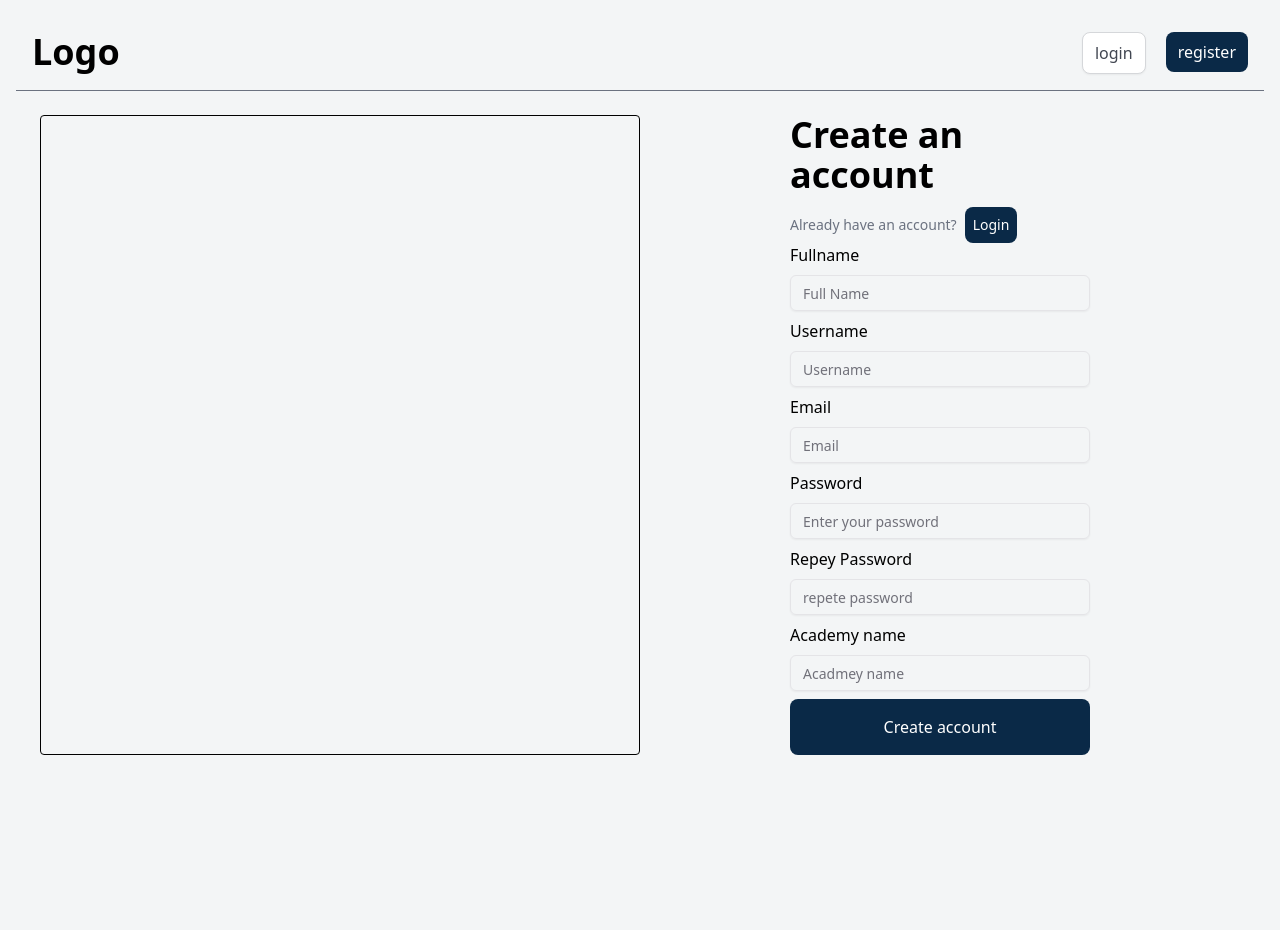
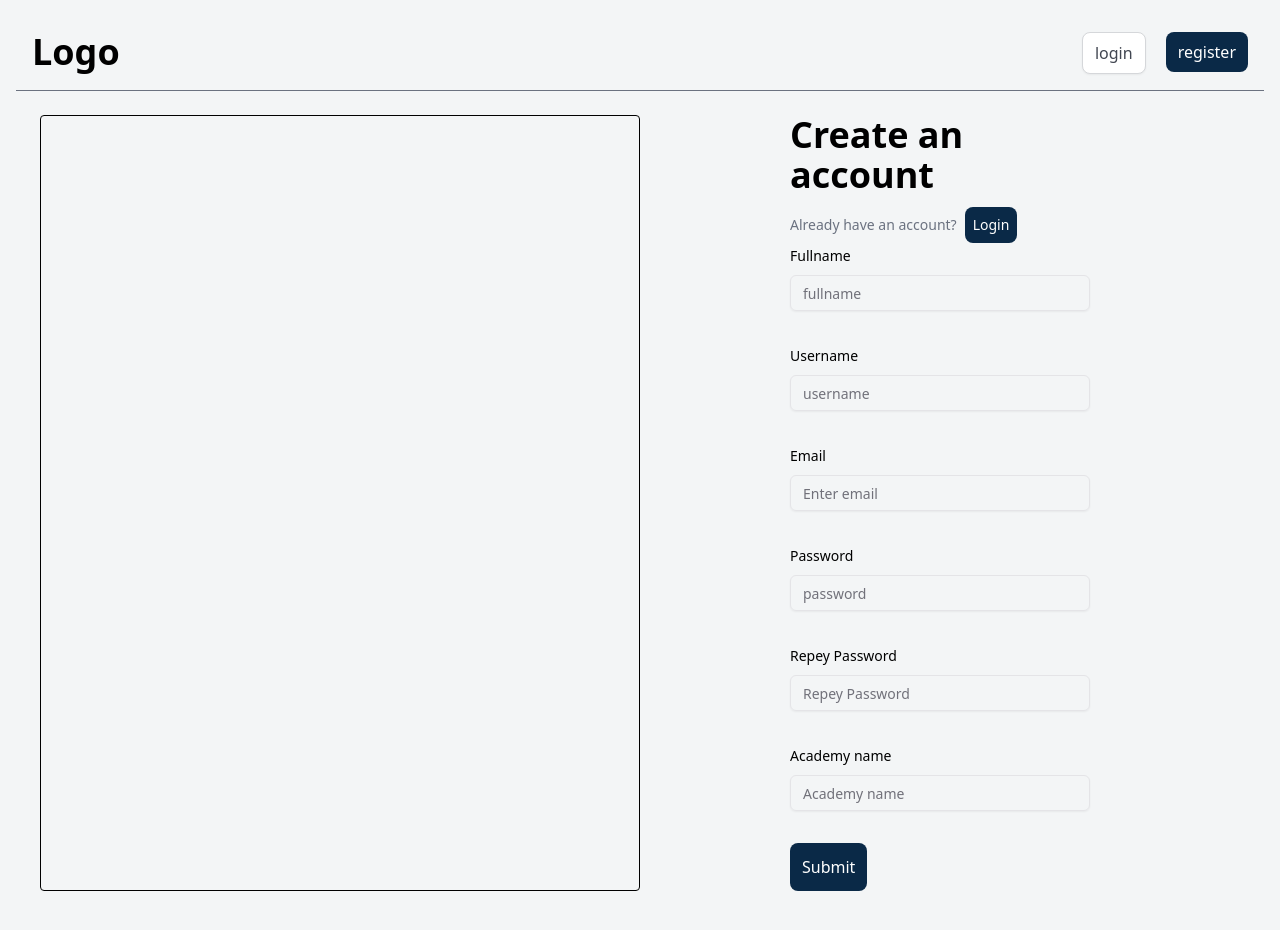
Before and after one commit to Frtook/q-bank-frontend, a Next.js app: page /register in a window 1280 px wide. Before the commit the page ends 800 px from the top, so only its background shows below. Built offline with nearby package versions, Linux system fonts and the light colour scheme; no server answers.

Commit message:
feat:add shadcd form

```diff
--- a/app/(auth)/layout.tsx
+++ b/app/(auth)/layout.tsx
@@ -3,12 +3,12 @@ import { Geist, Geist_Mono } from "next/font/google";
 
 import Navbar from "./Navbar";
 
-const geistSans = Geist({
+export const geistSans = Geist({
   variable: "--font-geist-sans",
   subsets: ["latin"],
 });
 
-const geistMono = Geist_Mono({
+export const geistMono = Geist_Mono({
   variable: "--font-geist-mono",
   subsets: ["latin"],
 });
--- a/app/(auth)/login/page.tsx
+++ b/app/(auth)/login/page.tsx
@@ -6,6 +6,15 @@ import { zodResolver } from "@hookform/resolvers/zod";
 import { useForm } from "react-hook-form";
 import { z } from "zod";
 import { useToken } from "@/hook/useAuth";
+import {
+  Form,
+  FormControl,
+  FormDescription,
+  FormField,
+  FormItem,
+  FormLabel,
+  FormMessage,
+} from "@/components/ui/form";
 
 const schemaLogin = z.object({
   username: z.string().min(3, "the username must have 3 characters"),
@@ -16,19 +25,18 @@ type TschemaLogin = z.infer<typeof schemaLogin>;
 
 const RegisterPage = () => {
   const { mutate: login } = useToken();
-  const {
-    register,
-    handleSubmit,
-    formState: { errors, isSubmitting },
-    reset,
-  } = useForm<TschemaLogin>({
+  const form = useForm<TschemaLogin>({
     resolver: zodResolver(schemaLogin),
+    defaultValues: {
+      username: "",
+      password: "",
+    },
   });
 
   const onSubmit = async (data: TschemaLogin) => {
     login(data);
 
-    reset();
+    form.reset();
   };
   return (
     <div className="grid grid-cols-1 container mx-auto  md:grid-cols-2 p-2 md:p-6">
@@ -37,7 +45,7 @@ const RegisterPage = () => {
         <div className="flex flex-col gap-3">
           <h1 className="text-4xl font-bold">Welcome Back</h1>
           <p className="text-gray-500 text-sm">
-            Don't have an accont yet?
+            Don&apos;t have an account yet?
             <Link href="register">
               <Button className="p-2 mx-2" variant="primary">
                 register
@@ -45,38 +53,45 @@ const RegisterPage = () => {
             </Link>
           </p>
         </div>
-        <form onSubmit={handleSubmit(onSubmit)} className="flex flex-col gap-5">
-          <label>
-            <p className="mt-5">Enter Username</p>
-            <Input
-              {...register("username")}
-              type="text"
-              placeholder="username"
+        <Form {...form}>
+          <form onSubmit={form.handleSubmit(onSubmit)} className="space-y-8">
+            <FormField
+              control={form.control}
+              name="username"
+              render={({ field }) => (
+                <FormItem>
+                  <FormLabel>Username</FormLabel>
+                  <FormControl>
+                    <Input placeholder="username" {...field} />
+                  </FormControl>
+                  <FormDescription>
+                    Username must have 3 characters
+                  </FormDescription>
+                  <FormMessage />
+                </FormItem>
+              )}
             />
-          </label>
-          {errors.username && (
-            <p className="text-red-500">{errors.username.message}</p>
-          )}
-          <label>
-            <p>Enter your Password</p>
-            <Input
-              {...register("password")}
-              type="password"
-              placeholder="password"
+            <FormField
+              control={form.control}
+              name="password"
+              render={({ field }) => (
+                <FormItem>
+                  <FormLabel>Password</FormLabel>
+                  <FormControl>
+                    <Input placeholder="password" {...field} />
+                  </FormControl>
+                  <FormDescription>
+                    Password must be at least 8 characters
+                  </FormDescription>
+                  <FormMessage />
+                </FormItem>
+              )}
             />
-          </label>
-          {errors.password && (
-            <p className="text-red-500">{errors.password.message}</p>
-          )}
-          {/* {message && <span className="text-red-500">{message}</span>} */}
-          <Button
-            className="p-2"
-            disabled={isSubmitting}
-            variant={isSubmitting ? "disabled" : "primary"}
-          >
-            Login
-          </Button>
-        </form>
+            <Button className="p-3" type="submit">
+              Submit
+            </Button>
+          </form>
+        </Form>
       </div>
     </div>
   );
--- a/app/(auth)/register/page.tsx
+++ b/app/(auth)/register/page.tsx
@@ -7,6 +7,14 @@ import { zodResolver } from "@hookform/resolvers/zod";
 import { useForm } from "react-hook-form";
 import { z } from "zod";
 import { useRegister } from "@/hook/useAuth";
+import {
+  Form,
+  FormControl,
+  FormField,
+  FormItem,
+  FormLabel,
+  FormMessage,
+} from "@/components/ui/form";
 
 const schemaRegester = z
   .object({
@@ -25,12 +33,16 @@ type TschemaRegester = z.infer<typeof schemaRegester>;
 
 const RegisterPage = () => {
   const { mutate } = useRegister();
-  const {
-    register,
-    handleSubmit,
-    formState: { errors, isSubmitting },
-  } = useForm<TschemaRegester>({
+  const form = useForm<TschemaRegester>({
     resolver: zodResolver(schemaRegester),
+    defaultValues: {
+      username: "",
+      password: "",
+      academyName: "",
+      email: "",
+      fullname: "",
+      password2: "",
+    },
   });
 
   const t = useTranslations("Regester");
@@ -61,65 +73,95 @@ const RegisterPage = () => {
             </Link>
           </p>
         </div>
-        <form onSubmit={handleSubmit(onSubmit)} className="flex flex-col gap-2">
-          <p>Fullname</p>
+        <Form {...form}>
+          <form onSubmit={form.handleSubmit(onSubmit)} className="space-y-8">
+            <FormField
+              control={form.control}
+              name="fullname"
+              render={({ field }) => (
+                <FormItem>
+                  <FormLabel>Fullname</FormLabel>
+                  <FormControl>
+                    <Input placeholder="fullname" {...field} />
+                  </FormControl>
+                  <FormMessage />
+                </FormItem>
+              )}
+            />
+            <FormField
+              control={form.control}
+              name="username"
+              render={({ field }) => (
+                <FormItem>
+                  <FormLabel>Username</FormLabel>
+                  <FormControl>
+                    <Input placeholder="username" {...field} />
+                  </FormControl>
+                  <FormMessage />
+                </FormItem>
+              )}
+            />
+            <FormField
+              control={form.control}
+              name="email"
+              render={({ field }) => (
+                <FormItem>
+                  <FormLabel>Email</FormLabel>
+                  <FormControl>
+                    <Input placeholder="Enter email" {...field} />
+                  </FormControl>
+                  <FormMessage />
+                </FormItem>
+              )}
+            />
+            <FormField
+              control={form.control}
+              name="password"
+              render={({ field }) => (
+                <FormItem>
+                  <FormLabel>Password</FormLabel>
+                  <FormControl>
+                    <Input placeholder="password" type="password" {...field} />
+                  </FormControl>
+                  <FormMessage />
+                </FormItem>
+              )}
+            />
+            <FormField
+              control={form.control}
+              name="password2"
+              render={({ field }) => (
+                <FormItem>
+                  <FormLabel>Repey Password</FormLabel>
+                  <FormControl>
                     <Input
-            {...register("fullname")}
-            type="text"
-            placeholder={t("fullName")}
+                      placeholder="Repey Password"
+                      type="password"
+                      {...field}
                     />
-          {errors.fullname && (
-            <p className="text-red-500">{errors.fullname.message}</p>
+                  </FormControl>
+                  <FormMessage />
+                </FormItem>
               )}
-          <p>Username</p>
-          <Input
-            {...register("username")}
-            type="text"
-            placeholder={t("username")}
             />
-          {errors.username && (
-            <p className="text-red-500">{errors.username.message}</p>
+            <FormField
+              control={form.control}
+              name="academyName"
+              render={({ field }) => (
+                <FormItem>
+                  <FormLabel>Academy name</FormLabel>
+                  <FormControl>
+                    <Input placeholder="Academy name" {...field} />
+                  </FormControl>
+                  <FormMessage />
+                </FormItem>
               )}
-          <p>Email</p>
-          <Input {...register("email")} type="email" placeholder={t("email")} />
-          {errors.email && (
-            <p className="text-red-500">{errors.email.message}</p>
-          )}
-          <p>Password</p>
-          <Input
-            {...register("password")}
-            type="password"
-            placeholder={t("password")}
             />
-          {errors.password && (
-            <p className="text-red-500">{errors.password.message}</p>
-          )}
-          <p>Repey Password</p>
-          <Input
-            {...register("password2")}
-            type="password"
-            placeholder="repete password"
-          />
-          {errors.password2 && (
-            <p className="text-red-500">{errors.password2.message}</p>
-          )}
-          <p>Academy name</p>
-          <Input
-            {...register("academyName")}
-            type="text"
-            placeholder="Acadmey name"
-          />
-          {errors.academyName && (
-            <p className="text-red-500">{errors.academyName.message}</p>
-          )}
-          <Button
-            disabled={isSubmitting}
-            className="p-4"
-            variant={isSubmitting ? "disabled" : "primary"}
-          >
-            {t("createAccountButton")}
+            <Button className="p-3" type="submit">
+              Submit
             </Button>
           </form>
+        </Form>
       </div>
     </div>
   );
--- a/app/layout.tsx
+++ b/app/layout.tsx
@@ -37,9 +37,8 @@ export default async function RootLayout({
         <NextIntlClientProvider messages={messages}>
           <ProviderQuery>
             <>
-              {" "}
               {children}
-              <Toaster />
+              <Toaster richColors />
             </>
           </ProviderQuery>
         </NextIntlClientProvider>
--- /dev/null
+++ b/components/ui/form.tsx
@@ -0,0 +1,178 @@
+"use client"
+
+import * as React from "react"
+import * as LabelPrimitive from "@radix-ui/react-label"
+import { Slot } from "@radix-ui/react-slot"
+import {
+  Controller,
+  FormProvider,
+  useFormContext,
+  type ControllerProps,
+  type FieldPath,
+  type FieldValues,
+} from "react-hook-form"
+
+import { cn } from "@/lib/utils"
+import { Label } from "@/components/ui/label"
+
+const Form = FormProvider
+
+type FormFieldContextValue<
+  TFieldValues extends FieldValues = FieldValues,
+  TName extends FieldPath<TFieldValues> = FieldPath<TFieldValues>
+> = {
+  name: TName
+}
+
+const FormFieldContext = React.createContext<FormFieldContextValue>(
+  {} as FormFieldContextValue
+)
+
+const FormField = <
+  TFieldValues extends FieldValues = FieldValues,
+  TName extends FieldPath<TFieldValues> = FieldPath<TFieldValues>
+>({
+  ...props
+}: ControllerProps<TFieldValues, TName>) => {
+  return (
+    <FormFieldContext.Provider value={{ name: props.name }}>
+      <Controller {...props} />
+    </FormFieldContext.Provider>
+  )
+}
+
+const useFormField = () => {
+  const fieldContext = React.useContext(FormFieldContext)
+  const itemContext = React.useContext(FormItemContext)
+  const { getFieldState, formState } = useFormContext()
+
+  const fieldState = getFieldState(fieldContext.name, formState)
+
+  if (!fieldContext) {
+    throw new Error("useFormField should be used within <FormField>")
+  }
+
+  const { id } = itemContext
+
+  return {
+    id,
+    name: fieldContext.name,
+    formItemId: `${id}-form-item`,
+    formDescriptionId: `${id}-form-item-description`,
+    formMessageId: `${id}-form-item-message`,
+    ...fieldState,
+  }
+}
+
+type FormItemContextValue = {
+  id: string
+}
+
+const FormItemContext = React.createContext<FormItemContextValue>(
+  {} as FormItemContextValue
+)
+
+const FormItem = React.forwardRef<
+  HTMLDivElement,
+  React.HTMLAttributes<HTMLDivElement>
+>(({ className, ...props }, ref) => {
+  const id = React.useId()
+
+  return (
+    <FormItemContext.Provider value={{ id }}>
+      <div ref={ref} className={cn("space-y-2", className)} {...props} />
+    </FormItemContext.Provider>
+  )
+})
+FormItem.displayName = "FormItem"
+
+const FormLabel = React.forwardRef<
+  React.ElementRef<typeof LabelPrimitive.Root>,
+  React.ComponentPropsWithoutRef<typeof LabelPrimitive.Root>
+>(({ className, ...props }, ref) => {
+  const { error, formItemId } = useFormField()
+
+  return (
+    <Label
+      ref={ref}
+      className={cn(error && "text-destructive", className)}
+      htmlFor={formItemId}
+      {...props}
+    />
+  )
+})
+FormLabel.displayName = "FormLabel"
+
+const FormControl = React.forwardRef<
+  React.ElementRef<typeof Slot>,
+  React.ComponentPropsWithoutRef<typeof Slot>
+>(({ ...props }, ref) => {
+  const { error, formItemId, formDescriptionId, formMessageId } = useFormField()
+
+  return (
+    <Slot
+      ref={ref}
+      id={formItemId}
+      aria-describedby={
+        !error
+          ? `${formDescriptionId}`
+          : `${formDescriptionId} ${formMessageId}`
+      }
+      aria-invalid={!!error}
+      {...props}
+    />
+  )
+})
+FormControl.displayName = "FormControl"
+
+const FormDescription = React.forwardRef<
+  HTMLParagraphElement,
+  React.HTMLAttributes<HTMLParagraphElement>
+>(({ className, ...props }, ref) => {
+  const { formDescriptionId } = useFormField()
+
+  return (
+    <p
+      ref={ref}
+      id={formDescriptionId}
+      className={cn("text-[0.8rem] text-muted-foreground", className)}
+      {...props}
+    />
+  )
+})
+FormDescription.displayName = "FormDescription"
+
+const FormMessage = React.forwardRef<
+  HTMLParagraphElement,
+  React.HTMLAttributes<HTMLParagraphElement>
+>(({ className, children, ...props }, ref) => {
+  const { error, formMessageId } = useFormField()
+  const body = error ? String(error?.message ?? "") : children
+
+  if (!body) {
+    return null
+  }
+
+  return (
+    <p
+      ref={ref}
+      id={formMessageId}
+      className={cn("text-[0.8rem] font-medium text-destructive", className)}
+      {...props}
+    >
+      {body}
+    </p>
+  )
+})
+FormMessage.displayName = "FormMessage"
+
+export {
+  useFormField,
+  Form,
+  FormItem,
+  FormLabel,
+  FormControl,
+  FormDescription,
+  FormMessage,
+  FormField,
+}
--- /dev/null
+++ b/components/ui/label.tsx
@@ -0,0 +1,26 @@
+"use client"
+
+import * as React from "react"
+import * as LabelPrimitive from "@radix-ui/react-label"
+import { cva, type VariantProps } from "class-variance-authority"
+
+import { cn } from "@/lib/utils"
+
+const labelVariants = cva(
+  "text-sm font-medium leading-none peer-disabled:cursor-not-allowed peer-disabled:opacity-70"
+)
+
+const Label = React.forwardRef<
+  React.ElementRef<typeof LabelPrimitive.Root>,
+  React.ComponentPropsWithoutRef<typeof LabelPrimitive.Root> &
+    VariantProps<typeof labelVariants>
+>(({ className, ...props }, ref) => (
+  <LabelPrimitive.Root
+    ref={ref}
+    className={cn(labelVariants(), className)}
+    {...props}
+  />
+))
+Label.displayName = LabelPrimitive.Root.displayName
+
+export { Label }
--- a/package.json
+++ b/package.json
@@ -6,11 +6,14 @@
     "dev": "next dev --turbopack",
     "build": "next build",
     "start": "next start",
-    "lint": "next lint"
+    "lint": "next lint",
+    "format": "prettier --check --ignore-path .gitignore .",
+    "format:fix": "prettier --write --ignore-path .gitignore ."
   },
   "dependencies": {
     "@hookform/resolvers": "^4.1.0",
     "@radix-ui/react-icons": "^1.3.2",
+    "@radix-ui/react-label": "^2.1.2",
     "@radix-ui/react-slot": "^1.1.2",
     "@radix-ui/react-tooltip": "^1.1.8",
     "@tanstack/react-query": "^5.66.11",
```
Also changed, not shown: hook/useAuth.ts (+11 -10 lines), lib/axios.ts (+0 -9 lines), 1 other file (tests, documents, lock files or other folders). Lines whose indentation alone changed are shown as unchanged.
